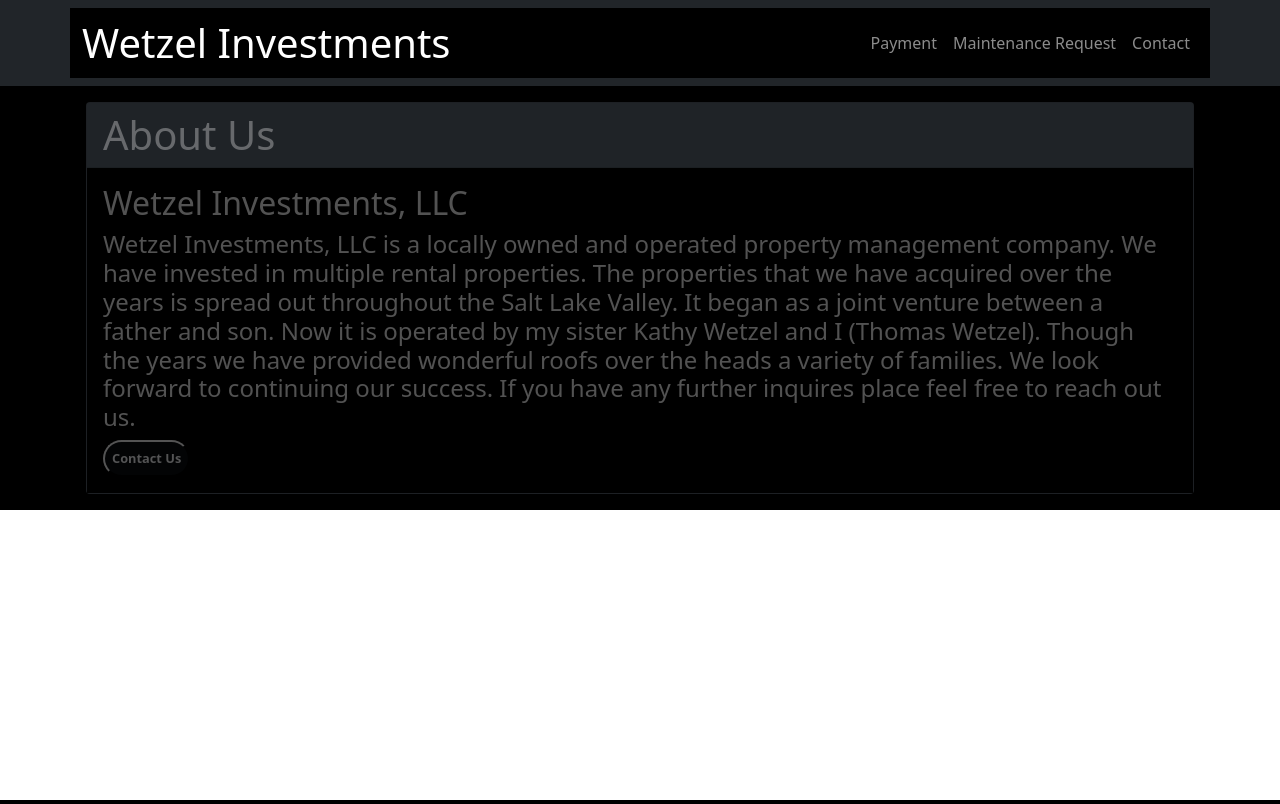
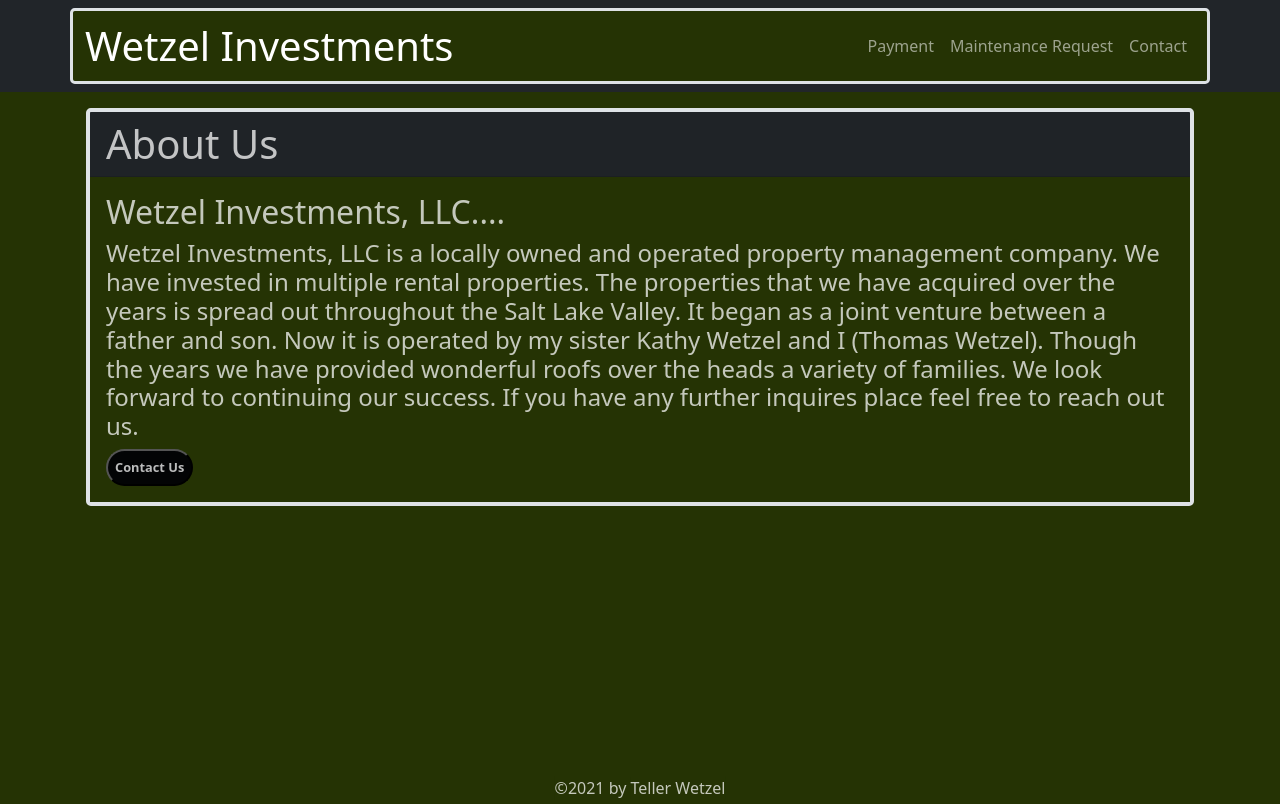
Before and after one commit to Teller35/wetzel-investments, a React (Create React App) app: page / in a window 1280 px wide. Built offline with nearby package versions, Linux system fonts and the light colour scheme.

Commit message:
changed background and set up footer

```diff
--- a/src/App.css
+++ b/src/App.css
@@ -1,10 +1,11 @@
 .FontColor {
-  color: rgba(255, 255, 255, 0.322);
+  color: rgba(255, 255, 255, 0.733);
+  text-decoration: none;
 }
 
 .MyButton {
   background-color: #030405;
-  color: rgba(255, 255, 255, 0.322);
+  color: rgba(255, 255, 255, 0.733);
   font-size: 1vw;
   font-weight: bold;
   border-radius: 3vw;
@@ -12,7 +13,24 @@
   transition-duration: 0.6s;
 }
 
-.MyButton:hover {
-    cursor: pointer;
-    background-color: rgb(65, 61, 61);
+.MyBorder {
+  border-radius: 3vw;
+  border-width: 6px;
 }
+
+.MyButton:hover,
+a:hover {
+  cursor: pointer;
+  background-color: rgb(65, 61, 61);
+  color: rgba(255, 255, 255, 0.733);
+  text-decoration: none;
+}
+
+.AboutStyle {
+  height: 70vh;
+}
+
+.FooterStyle {
+  height: 19vh;
+  color: rgba(255, 255, 255, 0.733);
+}
--- a/src/App.js
+++ b/src/App.js
@@ -2,6 +2,7 @@
 import { BrowserRouter as Router, Route, Switch } from "react-router-dom";
 import Nav from "./components/Nav";
 import LandingPage from "./pages/LandingPage";
+import Footer from "./components/Footer";
 import './App.css';
 
 function App() {
@@ -12,6 +13,7 @@
       <Switch>
         <Route exact path="/" component={LandingPage}/>
       </Switch>
+      <Footer />
     </div>
     </Router>
   );
--- /dev/null
+++ b/src/components/Footer/Footer.jsx
@@ -0,0 +1,16 @@
+import React from "react";
+
+const Footer = () => {
+  return (
+    <section className="FooterStyle">
+      <div className="position-absolute bottom-0 start-50 translate-middle-x">
+        &copy;2021 by{" "}
+        <a className="FontColor" href="https://github.com/Teller35" target="_blank" rel="noreferrer">
+          Teller Wetzel
+        </a>
+      </div>
+    </section>
+  );
+};
+
+export default Footer;
--- /dev/null
+++ b/src/components/Footer/index.js
@@ -0,0 +1 @@
+export { default } from "./Footer";
--- a/src/components/Nav/Nav.jsx
+++ b/src/components/Nav/Nav.jsx
@@ -5,7 +5,7 @@
     return (
         <header>
             <Navbar bg="dark" variant="dark">
-                <Container>
+                <Container className="border border-3 rounded-3">
                     <Navbar.Brand className="fs-1">Wetzel Investments</Navbar.Brand>
                     <Nav className="justify-content-end">
                         <Nav.Link href="/">Payment</Nav.Link>
--- a/src/index.css
+++ b/src/index.css
@@ -1,5 +1,5 @@
 * {
-  background-color: black;
+  background-color: rgb(37, 51, 4);
   box-sizing: border-box;
   margin: 0;
   padding: 0;
--- a/src/pages/LandingPage.jsx
+++ b/src/pages/LandingPage.jsx
@@ -3,12 +3,12 @@
 
 const LandingPage = () => {
   return (
-    <section>
+    <section className="AboutStyle">
       <Container className="p-3">
-        <Card bg="dark" variant="dark">
+        <Card className="border border-4 rounded-3" bg="dark" variant="dark">
           <Card.Header className="FontColor" as="h1">About Us</Card.Header>
           <Card.Body>
-            <Card.Title className="FontColor" as="h2">Wetzel Investments, LLC</Card.Title>
+            <Card.Title className="FontColor" as="h2">Wetzel Investments, LLC....</Card.Title>
             <Card.Text className="FontColor" as="h4">
               Wetzel Investments, LLC is a locally owned and operated property
               management company. We have invested in multiple rental
```
